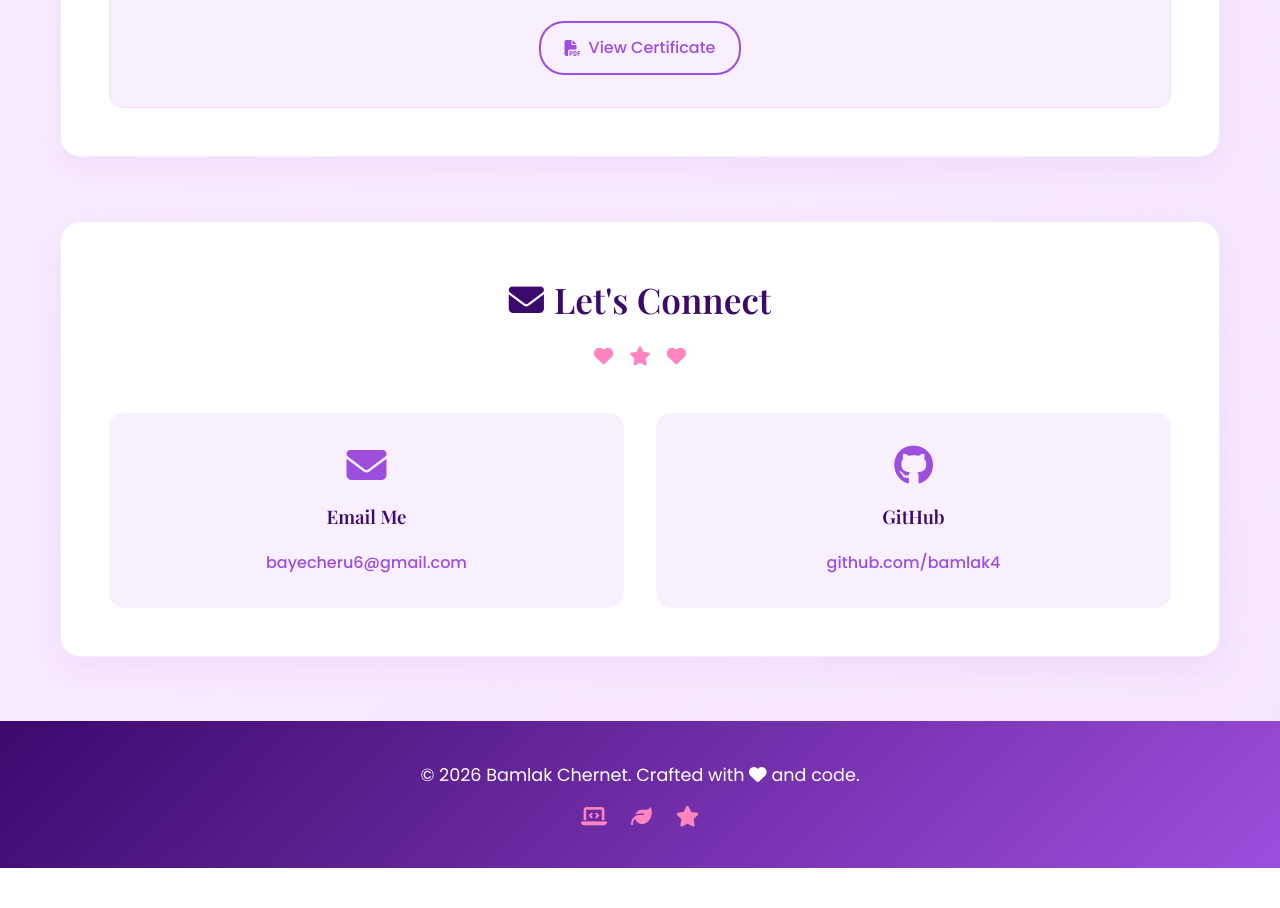
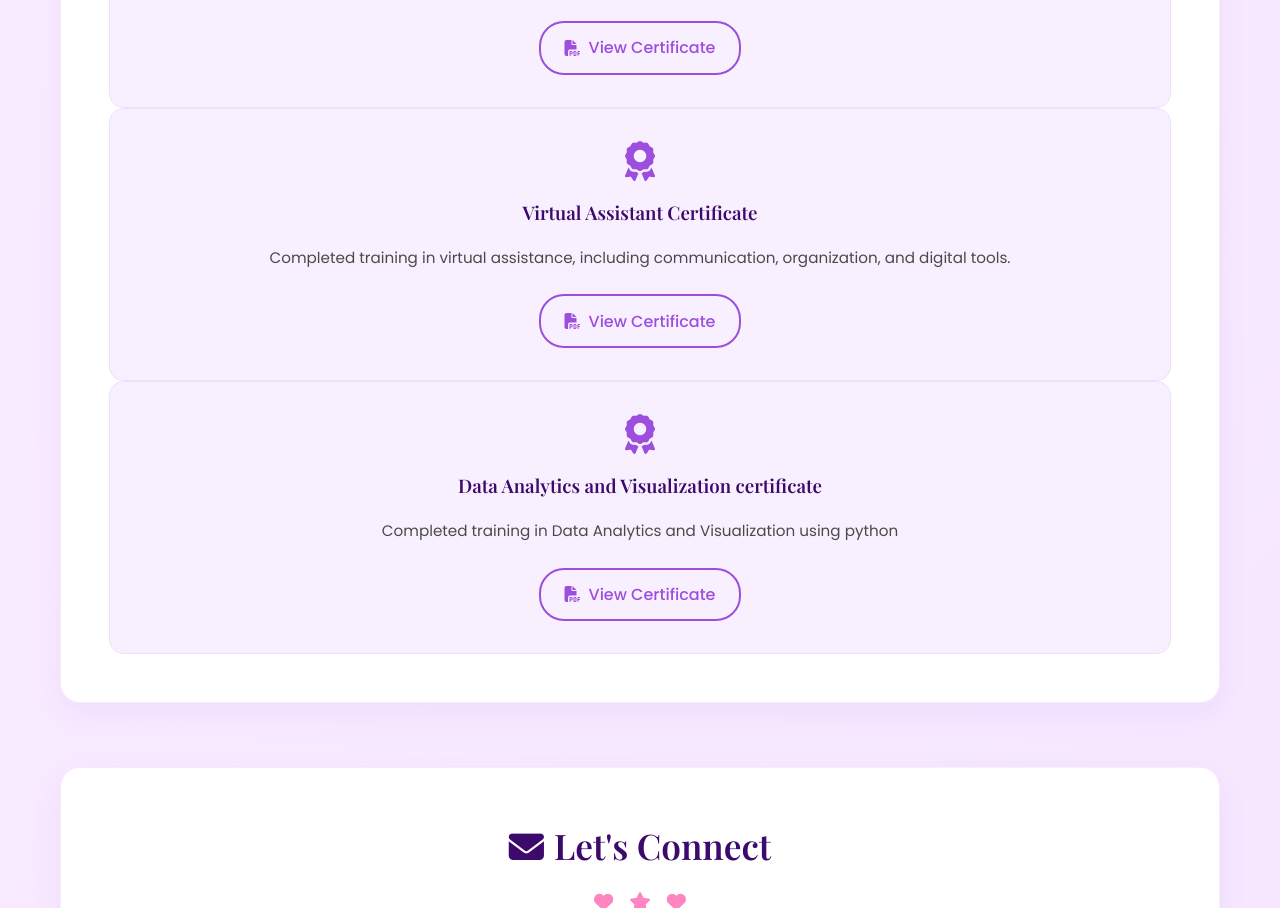
Before and after one commit to BamlakChernet/bamsportifolio, a plain HTML site: page index.html in a window 1280 px wide. Shown: the part 3217-4125 px from the top of the page. Before the commit the page ends 4085 px from the top, so only its background shows below. Drawn offline with nearby package versions, Linux system fonts and the light colour scheme.

```diff
--- a/index.html
+++ b/index.html
@@ -205,6 +205,36 @@
             </a>
         </div>
     </div>
+    <div class="project-card">
+    <div class="project-icon">
+        <i class="fas fa-award"></i>
+    </div>
+
+    <h3>Virtual Assistant Certificate</h3>
+
+    <p>
+        Completed training in virtual assistance, including communication, organization, and digital tools.
+    </p>
+
+    <a href="./certificates/72-virtual-assistant-certificate-bamlak-chernet.png" target="_blank" class="project-link">
+        <i class="fas fa-file-pdf"></i> View Certificate
+    </a>
+</div>
+    <div class="project-card">
+    <div class="project-icon">
+        <i class="fas fa-award"></i>
+    </div>
+
+    <h3>Data Analytics and Visualization certificate </h3>
+
+    <p>
+        Completed training in Data Analytics and Visualization using python
+    </p>
+
+    <a href="./certificates/virtual-assistant-certificate.pdf" target="_blank" class="project-link">
+        <i class="fas fa-file-pdf"></i> View Certificate
+    </a>
+</div>
 </section>
 
         <section id="contact">
```
